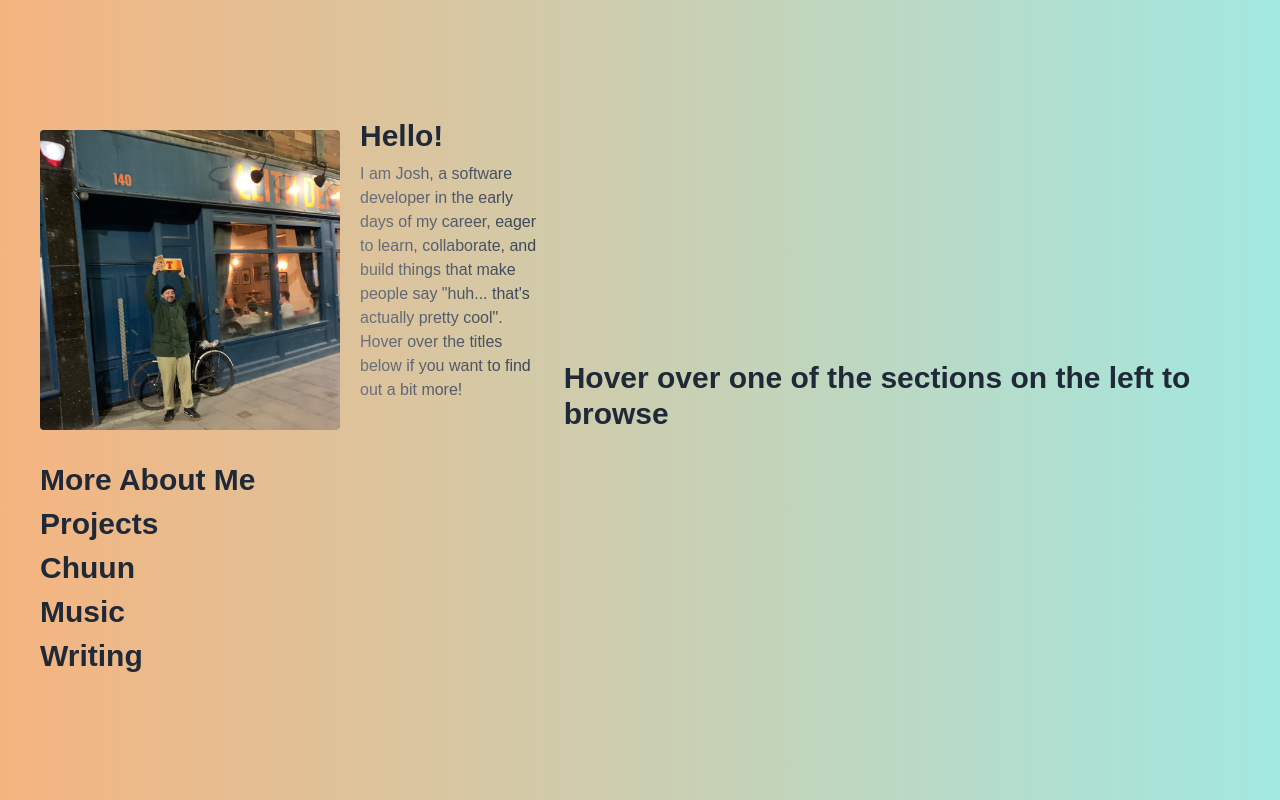
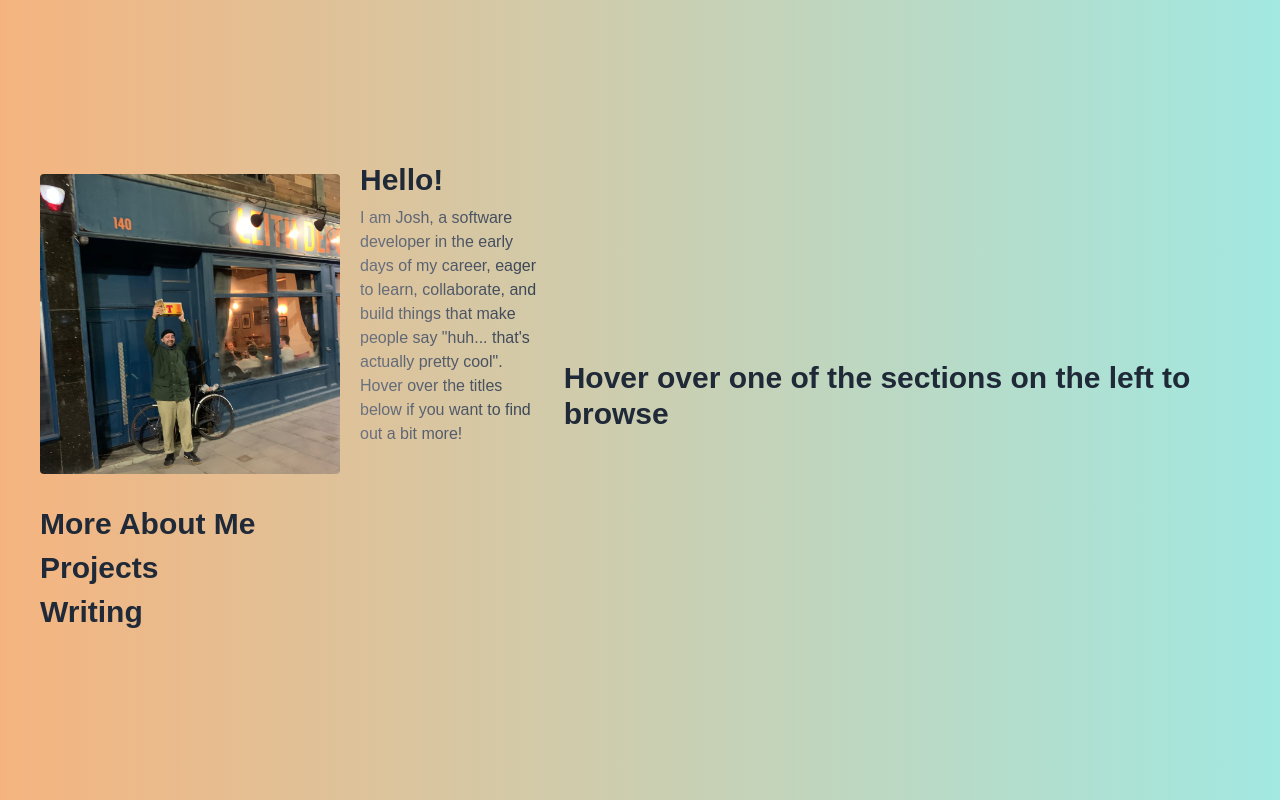
Before and after one commit to JoshNBooker/portfolio, a Next.js app: page / in a window 1280 px wide. Built offline with nearby package versions, Linux system fonts and the light colour scheme.

Commit message:
removed chuun and music from menu

```diff
--- a/app/page.tsx
+++ b/app/page.tsx
@@ -51,12 +51,8 @@ const Homepage = () => {
 						<Modal>
 							{selectedComponent == 'aboutMe' ? (
 								<AboutMe />
-							) : selectedComponent == 'chuun' ? (
-								<Chuun />
 							) : selectedComponent == 'projects' ? (
 								<Projects />
-							) : selectedComponent == 'music' ? (
-								<Music />
 							) : (
 								selectedComponent == 'writing' && <Writing />
 							)}
--- a/components/Menu.tsx
+++ b/components/Menu.tsx
@@ -39,22 +39,6 @@ const Menu = ({ setSelectedComponent, setModalVisible }: menuProps) => {
 				</li>
 				<li>
 					<Button
-						onClick={() => setSelectedComponent('chuun')}
-						onMouseEnter={() => setSelectedComponent('chuun')}
-					>
-						<Title>Chuun</Title>
-					</Button>
-				</li>
-				<li>
-					<Button
-						onClick={() => setSelectedComponent('music')}
-						onMouseEnter={() => setSelectedComponent('music')}
-					>
-						<Title>Music</Title>
-					</Button>
-				</li>
-				<li>
-					<Button
 						onClick={() => setSelectedComponent('writing')}
 						onMouseEnter={() => setSelectedComponent('writing')}
 					>
```
